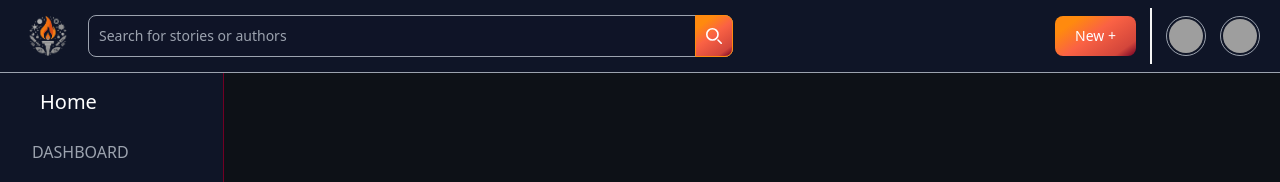
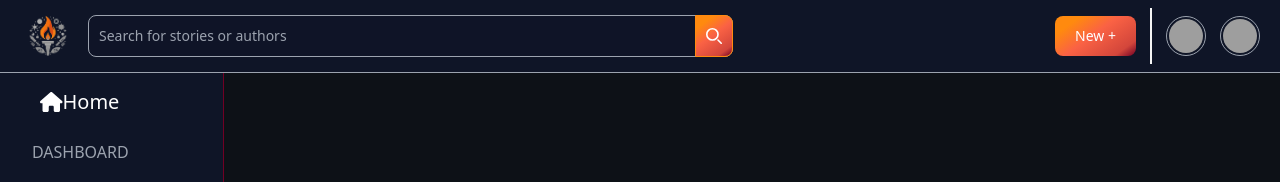
Before and after one commit to TaleTorch/TaleTorch, a React (Vite) app: page / in a window 1280 px wide. Shown: the top 182 px of the page. Built offline with nearby package versions, Linux system fonts and the light colour scheme; grey boxes are pictures that could not be loaded.

Commit message:
Fixed fontawesome"

```diff
--- a/src/components/Sidebar/Sidebar.tsx
+++ b/src/components/Sidebar/Sidebar.tsx
@@ -1,11 +1,14 @@
 import './Sidebar.css'
 import SidebarItem from './SidebarItem'
+import { FontAwesomeIcon } from '@fortawesome/react-fontawesome'
+import { faHouse } from '@fortawesome/free-solid-svg-icons'
+
 
 function Sidebar() {
     return (
         <>
             <nav className='z-20 fixed flex flex-col items-center w-1/6 min-w-56 h-full bg-oxford-blue border-r border-claret pt-16'>
-                <div className='h-fit w-full my-2 text-white block mx-4 py-4 pl-10 rounded text-xl duration-200 hover:pl-10 hover:bg-gray-900'>Home</div>
+                <div className='h-fit w-full my-2 text-white block mx-4 py-4 pl-10 rounded text-xl duration-200 hover:pl-10 hover:bg-gray-900'><FontAwesomeIcon icon={faHouse} />Home</div>
                 <div className='h-fit w-full'>
                     <div className='mb-2 text-gray-1 pl-8 uppercase'>Dashboard</div>
                     <ul className='text-white'>
```
